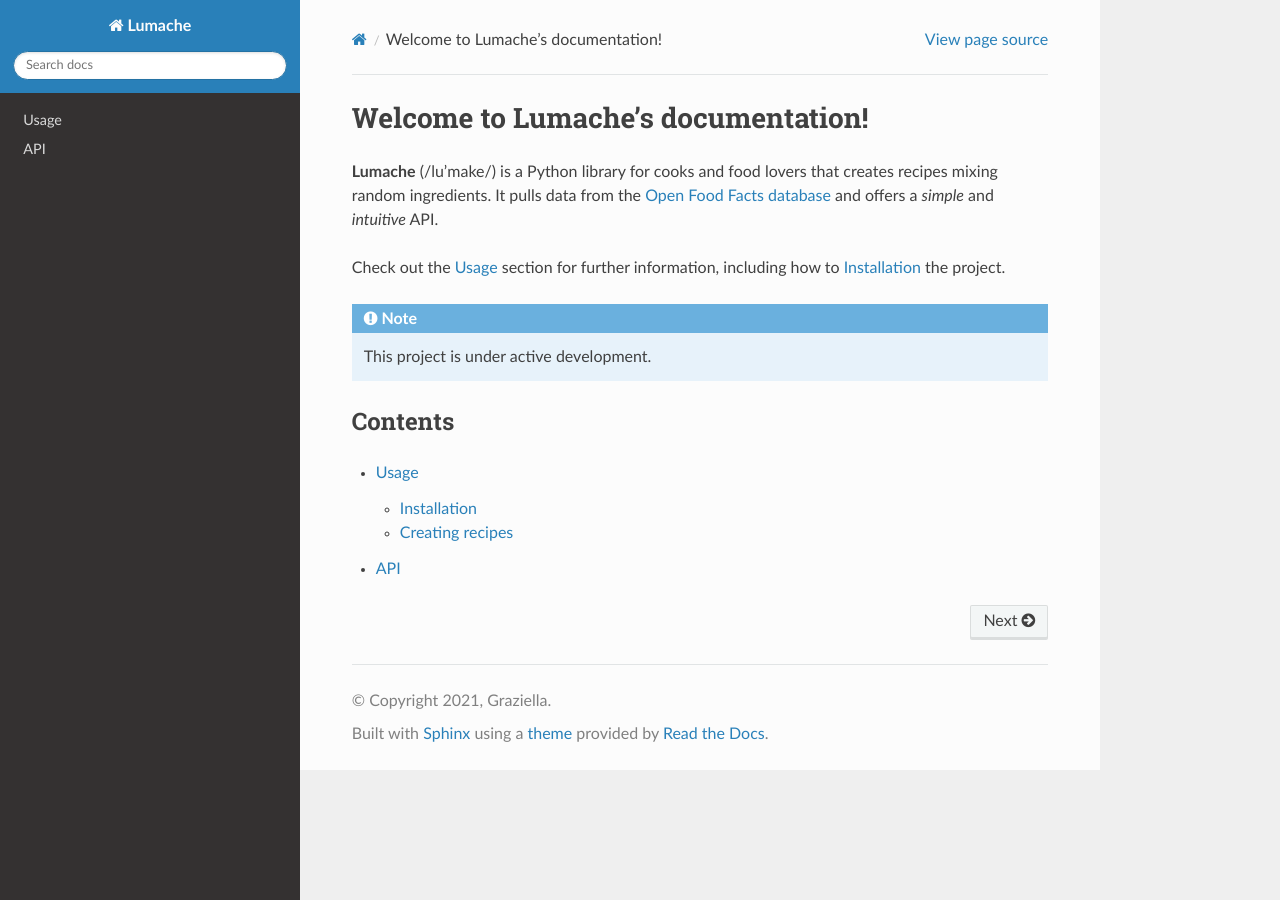
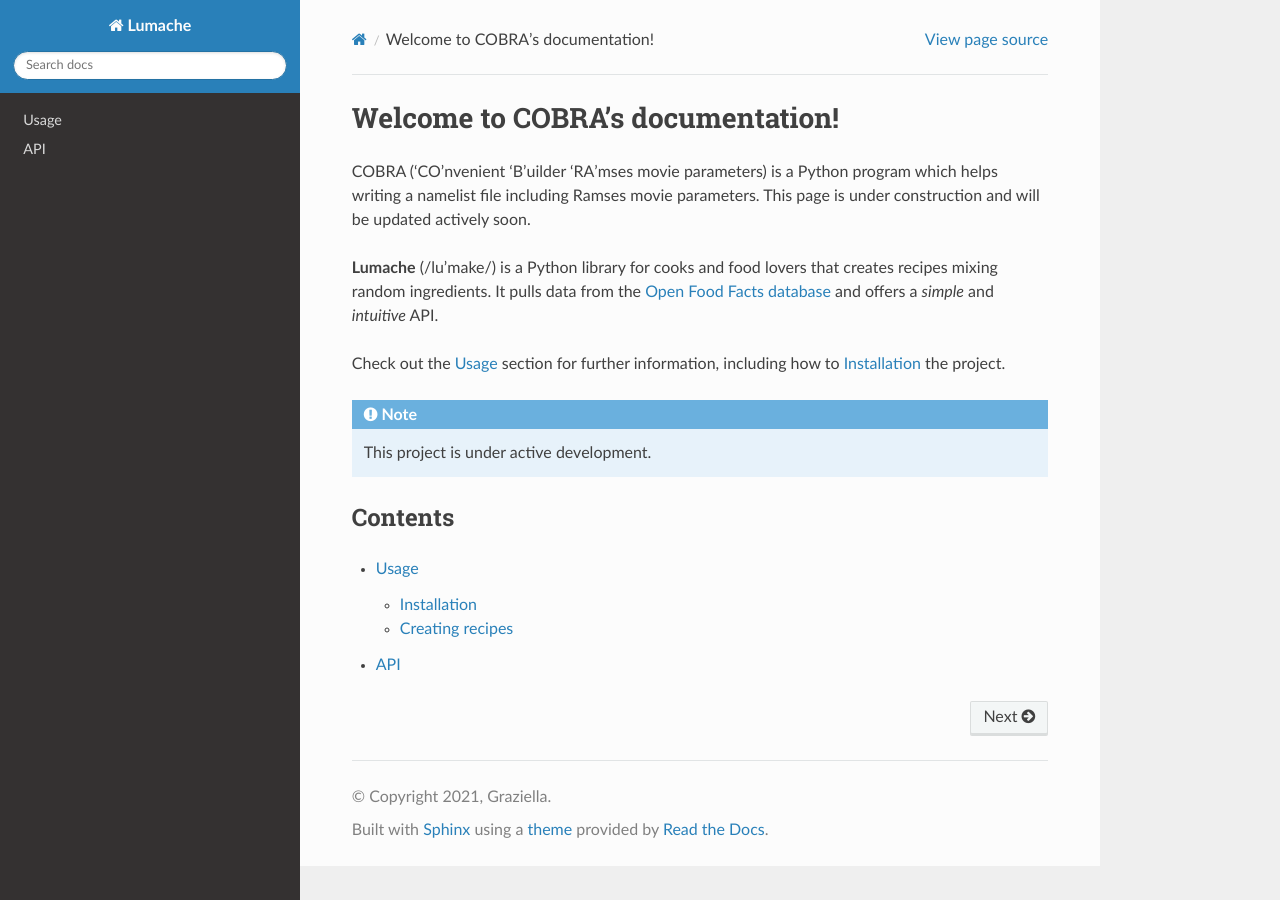
Before and after one commit to jwpark5064/COBRA_tutorial, a Sphinx documentation site: the page built from docs/source/index.rst, in a window 1280 px wide. Built offline with Sphinx 7.4.7 and the Read the Docs theme 3.1.0, drawn with Linux system fonts in a browser that asks for light colours.

Commit message:
Update index.rst
Write a short description of the 'COBRA' project.

```diff
--- a/docs/source/index.rst
+++ b/docs/source/index.rst
@@ -1,5 +1,7 @@
-Welcome to Lumache's documentation!
+Welcome to COBRA's documentation!
 ===================================
+
+COBRA ('CO'nvenient 'B'uilder 'RA'mses movie parameters) is a Python program which helps writing a namelist file including Ramses movie parameters. This page is under construction and will be updated actively soon.
 
 **Lumache** (/lu'make/) is a Python library for cooks and food lovers
 that creates recipes mixing random ingredients.
```
